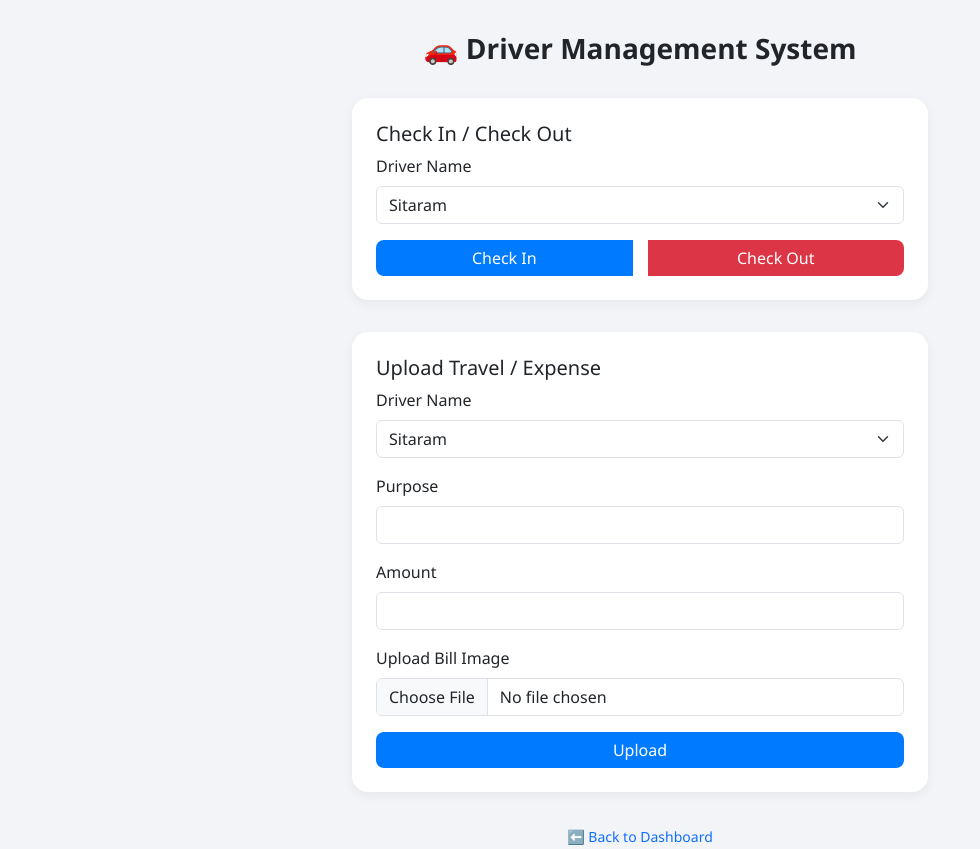
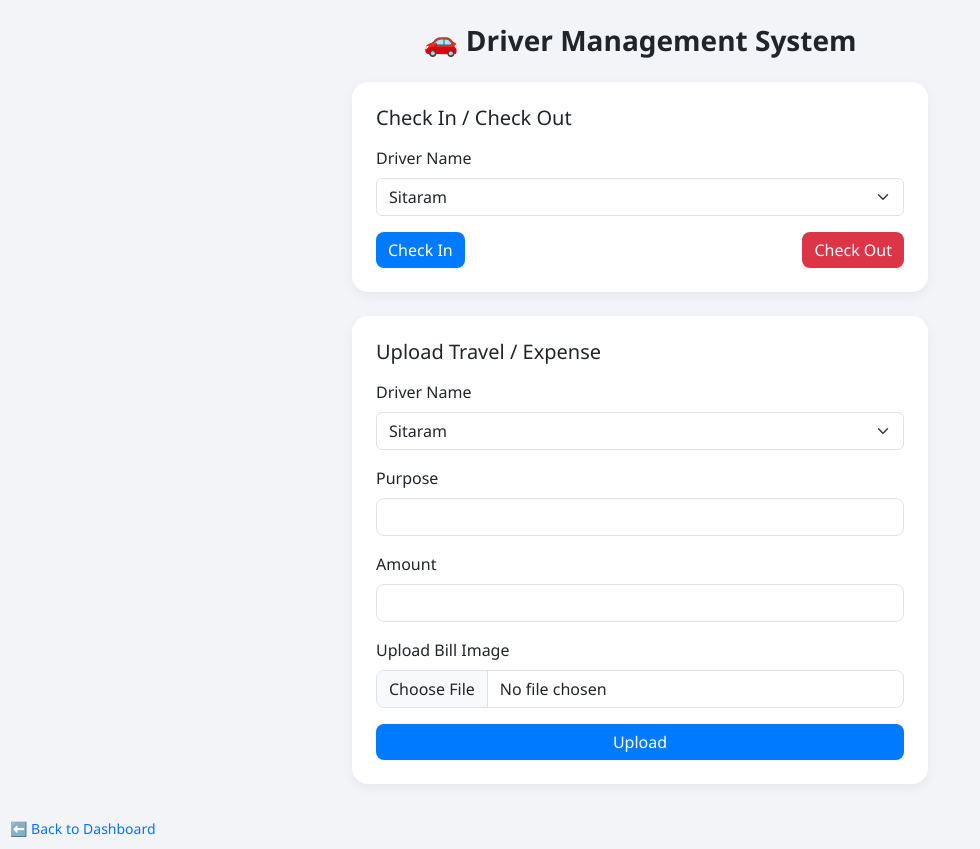
Before and after one commit to damasaurus/driver-manager, a Flask app: page / in a window 1280 px wide. Shown: the whole page, without its empty margins (0-980 px from the left). Run offline with Flask 3, Linux system fonts and the light colour scheme.

Commit message:
Fix: Update form action in driver.html to root path for check-in/out

```diff
--- a/templates/driver.html
+++ b/templates/driver.html
@@ -1,32 +1,23 @@
 <!DOCTYPE html>
 <html lang="en">
 <head>
-  <meta charset="UTF-8" />
-  <meta name="viewport" content="width=device-width, initial-scale=1.0" />
+  <meta charset="UTF-8">
+  <meta name="viewport" content="width=device-width, initial-scale=1.0">
   <title>Driver Management System</title>
-  <link href="https://cdn.jsdelivr.net/npm/bootstrap@5.3.3/dist/css/bootstrap.min.css" rel="stylesheet" />
+  <link href="https://cdn.jsdelivr.net/npm/bootstrap@5.3.3/dist/css/bootstrap.min.css" rel="stylesheet">
   <style>
     body {
       background-color: #f2f4f8;
+      color: #212529;
       font-family: 'Segoe UI', sans-serif;
-      color: #212529;
-    }
-    .container {
-      max-width: 600px;
-      margin: auto;
-      padding-top: 2rem;
     }
     .card {
+      background-color: #ffffff;
       border: none;
+      box-shadow: 0 4px 12px rgba(0, 0, 0, 0.05);
       border-radius: 1rem;
-      box-shadow: 0 4px 12px rgba(0, 0, 0, 0.05);
-      background-color: #fff;
-      padding: 1.5rem;
-      margin-bottom: 2rem;
     }
-    .form-label {
-      font-weight: 500;
-    }
+    .form-control,
     .btn {
       border-radius: 0.5rem;
     }
@@ -44,27 +35,26 @@
     .btn-danger:hover {
       background-color: #c82333;
     }
+    .form-label {
+      font-weight: 500;
+    }
     .header {
       font-size: 1.75rem;
       font-weight: 600;
-      margin-bottom: 2rem;
-      text-align: center;
+      margin-bottom: 1.5rem;
     }
-    .btn-group {
-      display: flex;
-      justify-content: space-between;
-      gap: 1rem;
+    .container {
+      max-width: 600px;
     }
   </style>
 </head>
 <body>
-  <div class="container">
-    <h2 class="header">🚗 Driver Management System</h2>
+<div class="container py-4">
+  <h2 class="text-center header">🚗 Driver Management System</h2>
 
-    <!-- Check In/Out Card -->
-    <div class="card">
-      <h5>Check In / Check Out</h5>
-      <form action="{{ url_for('driver_portal') }}" method="POST">
+  <div class="card mb-4 p-4">
+    <h5 class="mb-3">Check In / Check Out</h5>
+    <form action="/" method="post">
       <div class="mb-3">
         <label for="driver" class="form-label">Driver Name</label>
         <select name="driver" id="driver" class="form-select" required>
@@ -73,17 +63,16 @@
           <option value="Sagar">Sagar</option>
         </select>
       </div>
-        <div class="btn-group">
-          <button type="submit" name="action" value="Checkin" class="btn btn-primary w-50">Check In</button>
-          <button type="submit" name="action" value="Checkout" class="btn btn-danger w-50">Check Out</button>
+      <div class="d-flex justify-content-between">
+        <button type="submit" name="action" value="Checkin" class="btn btn-primary w-45">Check In</button>
+        <button type="submit" name="action" value="Checkout" class="btn btn-danger w-45">Check Out</button>
       </div>
     </form>
   </div>
 
-    <!-- Reimbursement Upload Card -->
-    <div class="card">
-      <h5>Upload Travel / Expense</h5>
-      <form action="/upload" method="POST" enctype="multipart/form-data">
+  <div class="card p-4">
+    <h5 class="mb-3">Upload Travel / Expense</h5>
+    <form action="/upload" method="post" enctype="multipart/form-data">
       <div class="mb-3">
         <label for="driver_expense" class="form-label">Driver Name</label>
         <select name="driver" id="driver_expense" class="form-select" required>
@@ -94,23 +83,22 @@
       </div>
       <div class="mb-3">
         <label for="purpose" class="form-label">Purpose</label>
-          <input type="text" name="purpose" id="purpose" class="form-control" required />
+        <input type="text" class="form-control" id="purpose" name="purpose" required>
       </div>
       <div class="mb-3">
         <label for="amount" class="form-label">Amount</label>
-          <input type="number" name="amount" id="amount" class="form-control" required />
+        <input type="number" class="form-control" id="amount" name="amount" required>
       </div>
       <div class="mb-3">
         <label for="file" class="form-label">Upload Bill Image</label>
-          <input type="file" name="file" id="file" class="form-control" required />
+        <input type="file" class="form-control" id="file" name="file" required>
       </div>
-        <button type="submit" name="action" value="Upload" class="btn btn-primary w-100">Upload</button>
+      <button type="submit" class="btn btn-primary w-100">Upload</button>
     </form>
   </div>
-
-    <div class="text-center">
-      <a href="/" class="text-decoration-none small">⬅️ Back to Dashboard</a>
 </div>
-  </div>
+<a href="/dashboard" style="text-decoration:none; font-size:14px; display:inline-block; margin:10px;">
+  ⬅️ Back to Dashboard
+</a>
 </body>
 </html>
```
Lines whose indentation alone changed are shown as unchanged.
